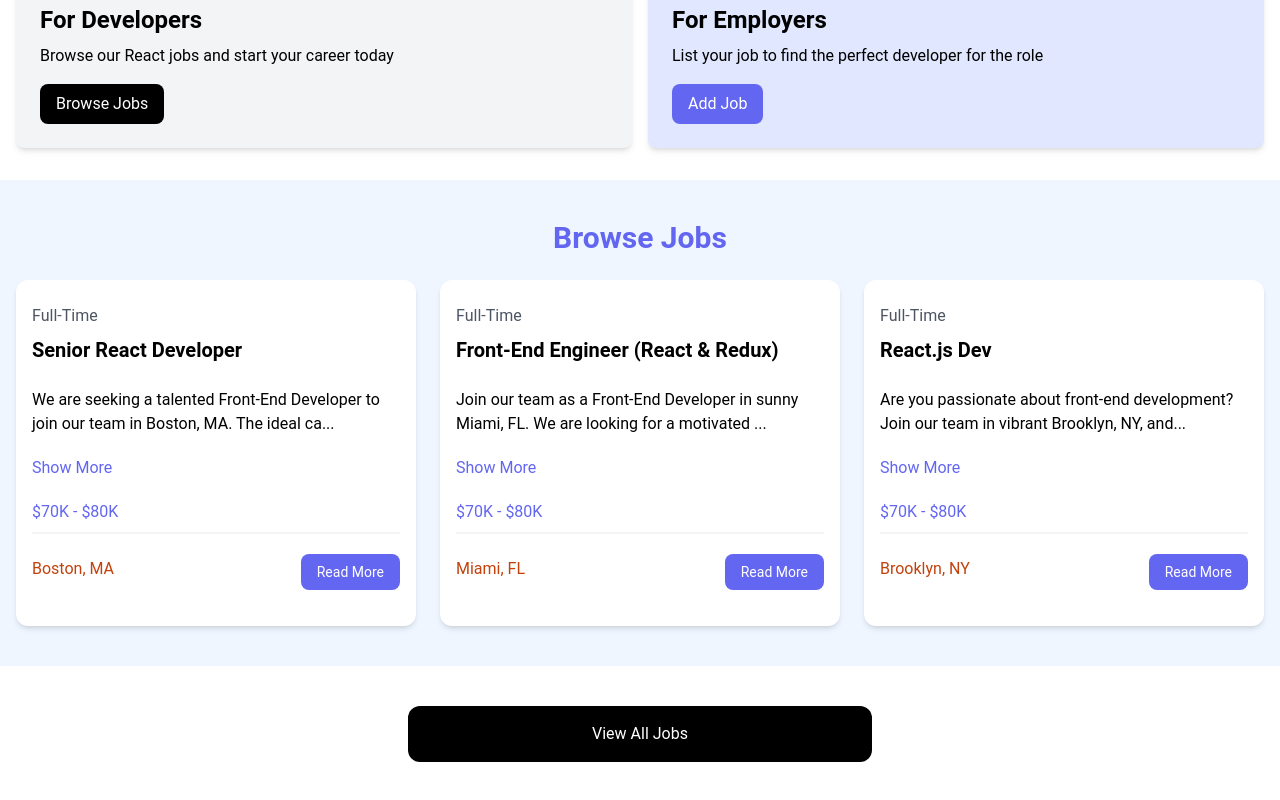
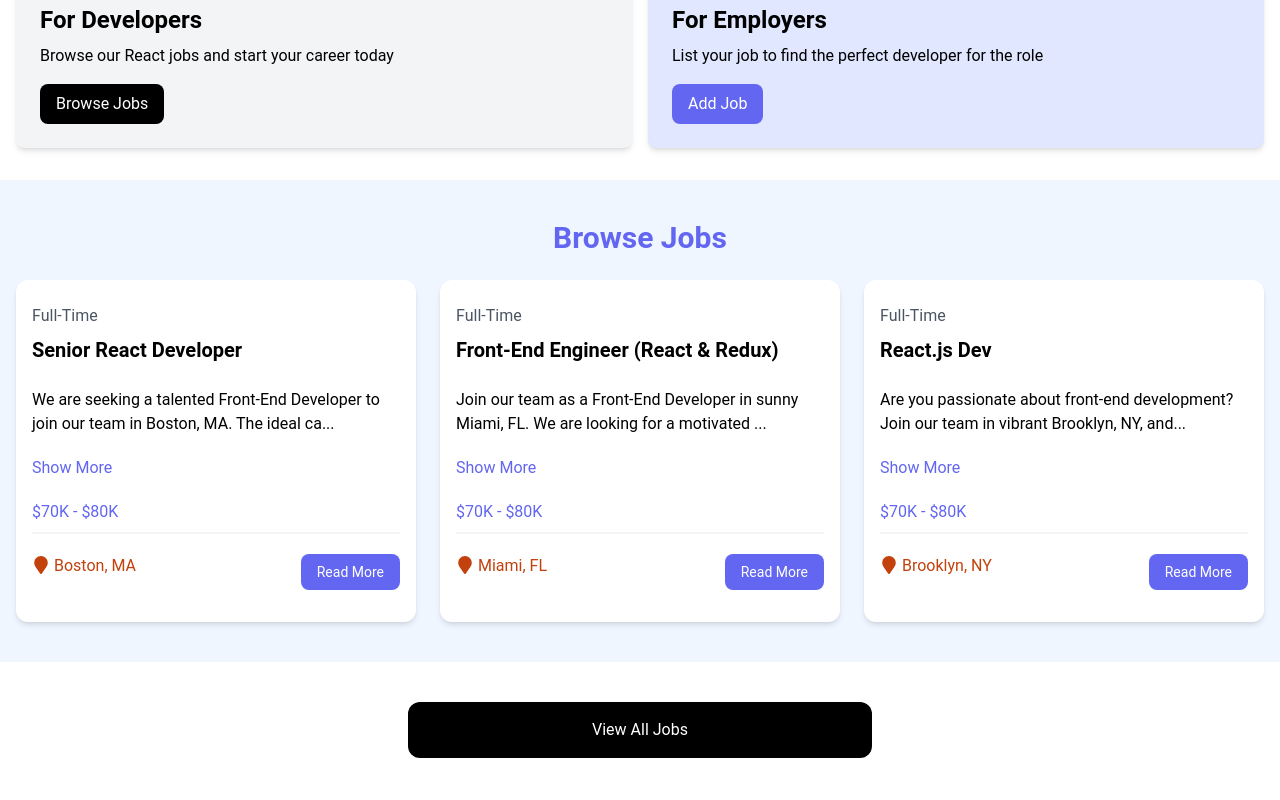
Before and after one commit to Udeme98/React-Jobs, a React (Vite) app: page / in a window 1280 px wide. Shown: the part 429-1229 px from the top of the page. Built offline with nearby package versions, Linux system fonts and the light colour scheme.

Commit message:
installed and used react-icons

```diff
--- a/package.json
+++ b/package.json
@@ -11,7 +11,8 @@
   },
   "dependencies": {
     "react": "^18.2.0",
-    "react-dom": "^18.2.0"
+    "react-dom": "^18.2.0",
+    "react-icons": "^5.1.0"
   },
   "devDependencies": {
     "@types/react": "^18.2.66",
--- a/src/components/JobListing.jsx
+++ b/src/components/JobListing.jsx
@@ -1,4 +1,5 @@
 import { useState } from "react";
+import { FaMapMarker } from "react-icons/fa";
 
 const JobListing = ({ job }) => {
   const [showFullDescription, setShowFullDescrption] = useState(false);
@@ -31,7 +32,7 @@ const JobListing = ({ job }) => {
 
         <div className="flex flex-col lg:flex-row justify-between mb-4">
           <div className="text-orange-700 mb-3">
-            <i className="fa-solid fa-location-dot text-lg"></i>
+            <FaMapMarker className="inline-block text-lg mb-1 mr-1" />
             {job.location}
           </div>
           <a
```
Also changed, not shown: 1 other file (tests, documents, lock files or other folders).
